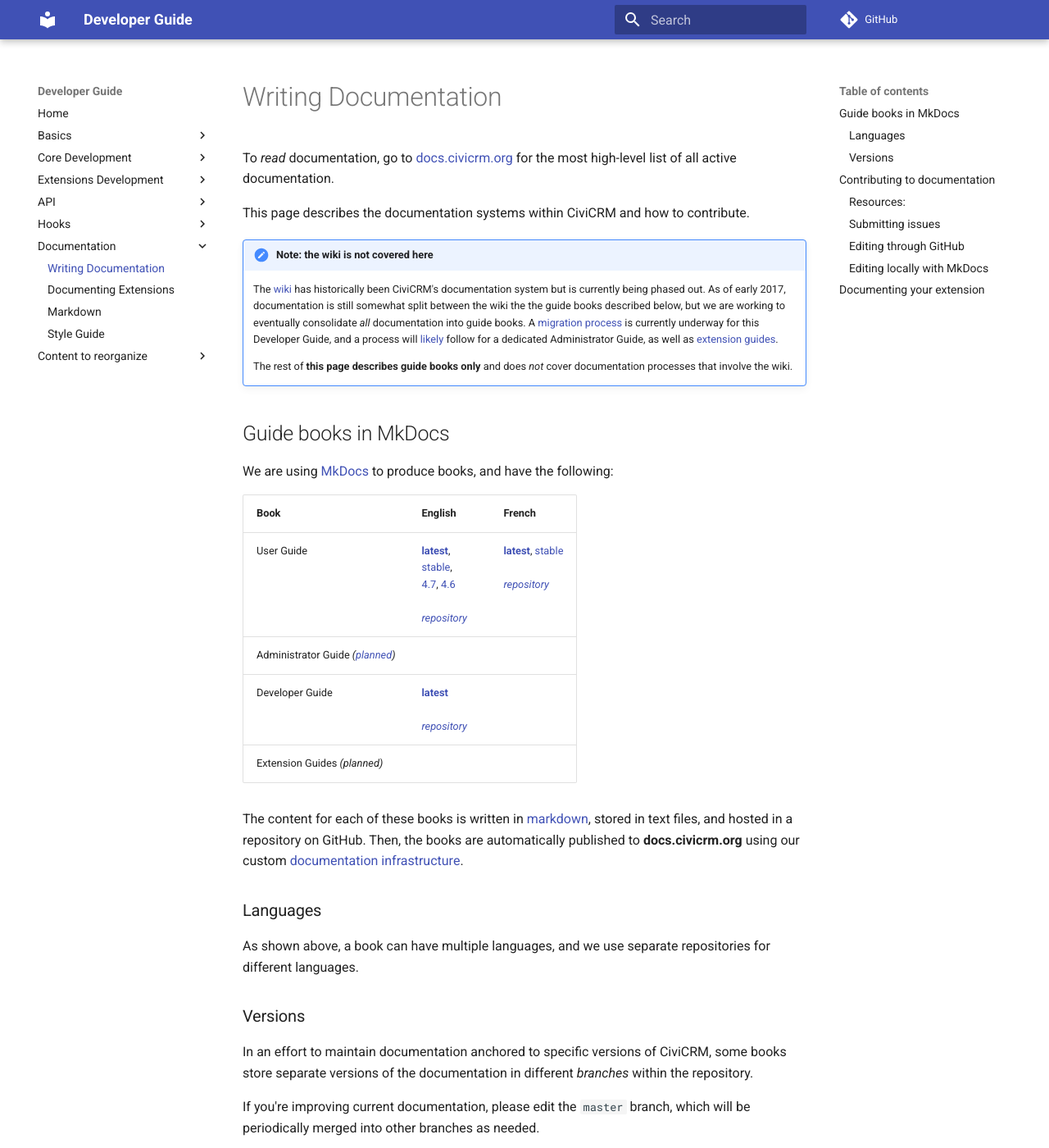
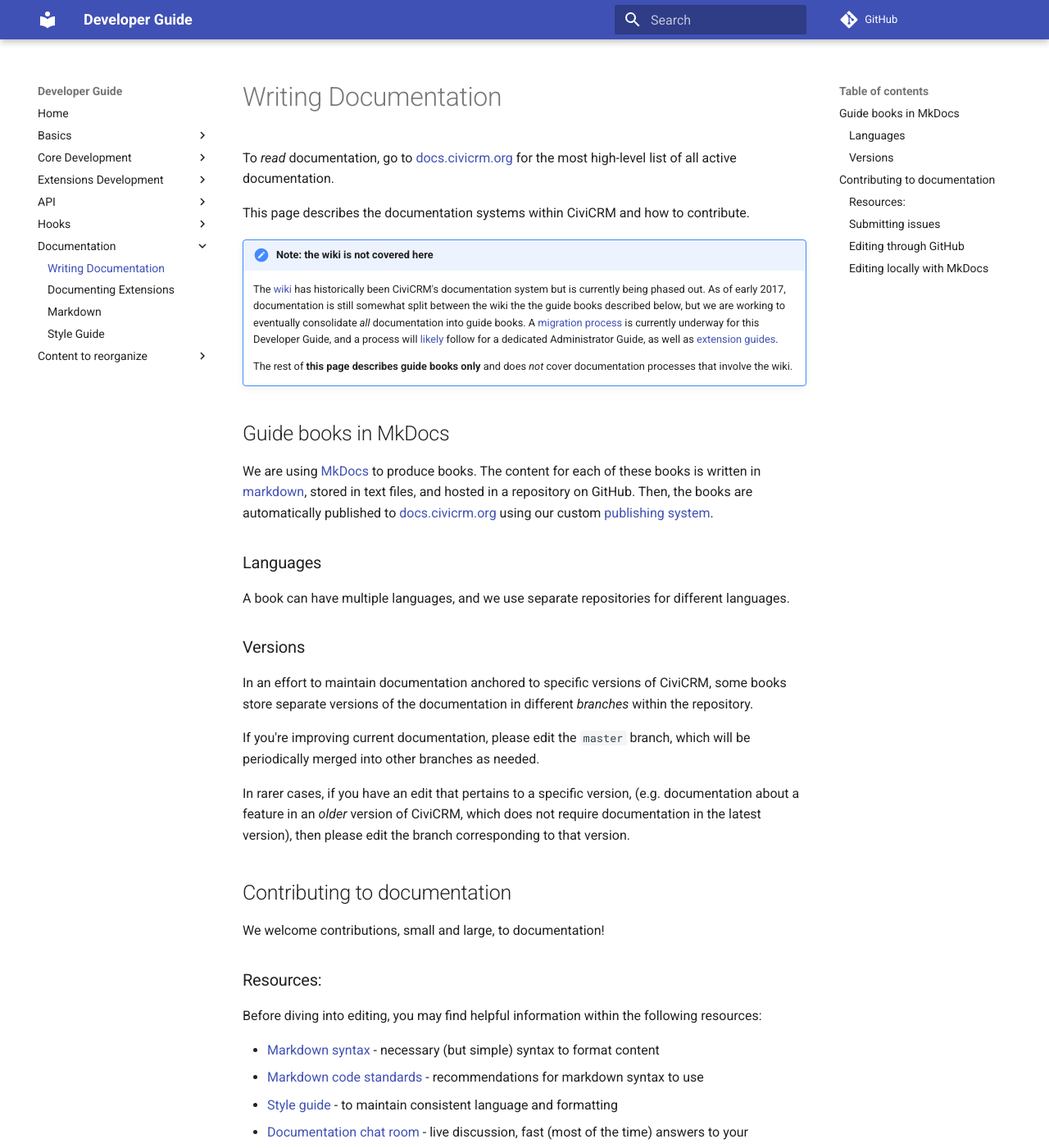
Before and after one commit to civicrm/civicrm-dev-docs, an MkDocs documentation site: the page built from docs/documentation.md, in a window 1280 px wide and 1400 px high. Shown: the whole window at 82% size. Built offline with MkDocs 1.6.1 and Material for MkDocs 9.7.7, drawn with Linux system fonts in a browser that asks for light colours; comment, search, counter and statistics services are not loaded; old or Windows-style settings are respelled for this version of MkDocs; some of the changed text lies outside the part shown.

Commit message:
Meta docs updates for new docs.civicrm.org

```diff
--- a/docs/documentation.md
+++ b/docs/documentation.md
@@ -14,33 +14,11 @@
 
 ## Guide books in MkDocs
 
-We are using [MkDocs](http://www.mkdocs.org) to produce books, and have the following:
-
-| Book | English | French
-| ---- | ------- | ------ |
-| User Guide | **[latest][u-en-l]**,<br>[stable][u-en-s],<br>[4.7][u-en-47], [4.6][u-en-46]<br><br>*[repository][u-r-en]* | **[latest][u-fr-l]**, [stable][u-fr-s]<br><br>*[repository][u-r-fr]* |
-| Administrator Guide *([planned](https://github.com/civicrm/civicrm-docs/issues/17))* | | |
-| Developer Guide | **[latest][d-l]**<br><br>*[repository][d-r]* | |
-| Extension Guides *(planned)* | | |
-
-
-[u-en-s]: https://docs.civicrm.org/user/en/stable/
-[u-en-l]: https://docs.civicrm.org/user/en/latest/
-[u-en-47]: https://docs.civicrm.org/user/en/4.7/
-[u-en-46]: https://docs.civicrm.org/user/en/4.6/
-[u-fr-l]: https://docs.civicrm.org/user/fr/latest/
-[u-fr-s]: https://docs.civicrm.org/user/fr/stable/
-[d-l]: https://docs.civicrm.org/dev/en/latest/
-
-[u-r-en]: https://github.com/civicrm/civicrm-docs
-[u-r-fr]: https://github.com/civicrm-french/civicrm-user-guide
-[d-r]: https://github.com/civicrm/civicrm-dev-docs
-
-The content for each of these books is written in [markdown](/markdownrules.md), stored in text files, and hosted in a repository on GitHub. Then, the books are automatically published to **docs.civicrm.org** using our custom [documentation infrastructure](https://github.com/civicrm/civicrm-docs).
+We are using [MkDocs](http://www.mkdocs.org) to produce books. The content for each of these books is written in [markdown](/markdownrules.md), stored in text files, and hosted in a repository on GitHub. Then, the books are automatically published to [docs.civicrm.org](https://docs.civicrm.org) using our custom [publishing system](https://github.com/civicrm/civicrm-docs).
 
 ### Languages
 
-As shown above, a book can have multiple languages, and we use separate repositories for different languages.
+A book can have multiple languages, and we use separate repositories for different languages.
 
 ### Versions
 
@@ -126,8 +104,3 @@
     refresh your browser.
 
 1.  When you are happy with your edits, use git to commit and push your changes up to your fork.    Then submit a  pull request on GitHub.
-
-
-## Documenting your extension
-
-TODO
```
Also changed, not shown: docs/basics/community.md (+1 -4 lines).
